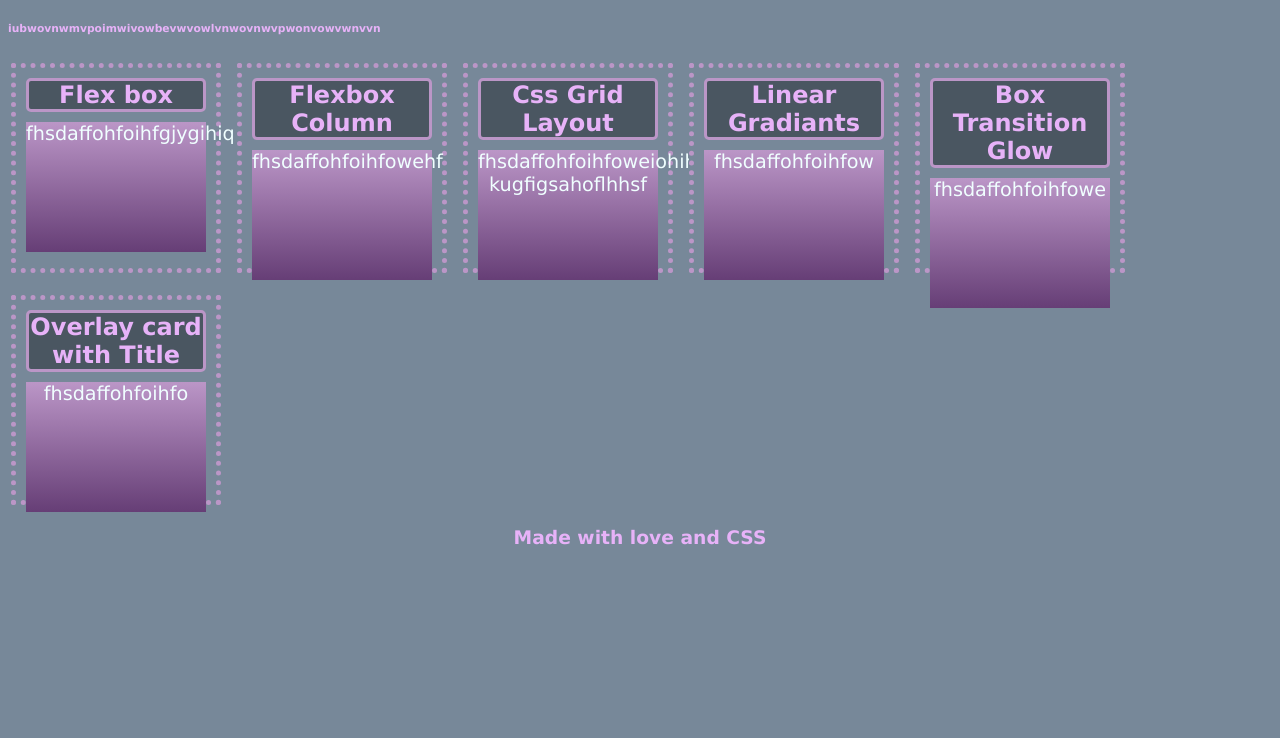
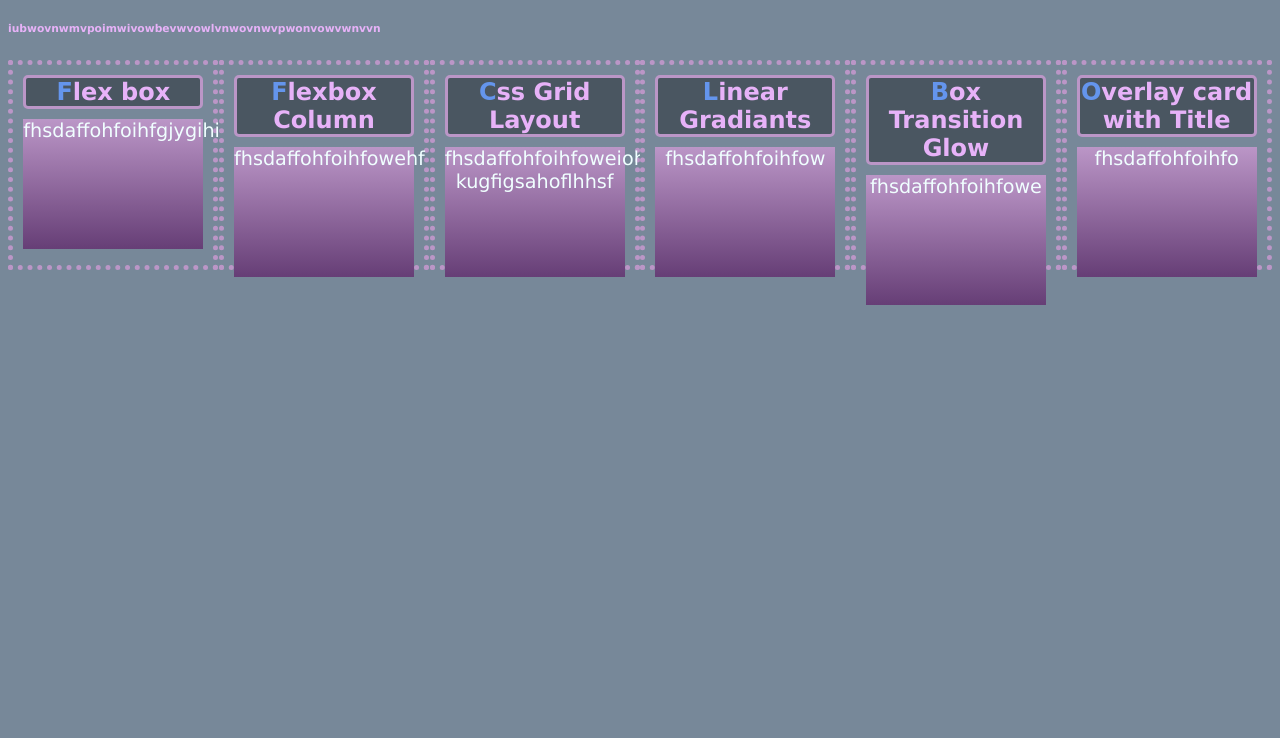
Before and after one commit to will198735/css-snippet-cheatsheet, a plain HTML site: page index.html in a window 1280 px wide. Shown: the part 62-800 px from the top of the page. Drawn offline with Linux system fonts and the light colour scheme.

Commit message:
added a new style way

```diff
--- a/assets/css/style.css
+++ b/assets/css/style.css
@@ -14,25 +14,35 @@ header {
 }
 .wrapper {
   display: flex;
-  flex-direction:row;
+  height: 900px;
+  /* flex-direction: column; */
+  justify-content:space-around;
 
-  flex-wrap: wrap;
-
-  /* display: grid; */
-
-    /* grid-template-columns: 200px 200px 200px; */
-    grid-template-columns: repeat(3, 1fr);
-    grid-auto-rows: 100px;
-    column-gap: 10px;
-    row-gap: 1em;
   }
 .container {
     width: 200px;
     height: 200px;
     background-color: lightslategray;
     border: 5px dotted #bb96c7;
-    pad: 3px;
-    margin: 3px;
+
+    /* pad: 3px;
+    margin: 3px; */
+}
+/* psudo class */
+.container:hover {
+  border-color: aqua;
+  color: yellow;
+
+}
+/* psudo element */
+.container::first-letter{
+  color: cornflowerblue;
+  font-family: cursive;
+}
+h2[data-secret]:hover::after{
+  content: attr(data-secret);
+  margin-top: 10px;
+  color: rgb(125, 78, 214);
 }
 h2 {
   text-align: center;
--- a/index.html
+++ b/index.html
@@ -17,7 +17,8 @@
     <section class="wrapper">
         <!-- card #1 -->
         <div class="container">
-            <h2>Flex box</h2>
+            <h2 data-secret
+            ="My secrete messege">Flex box</h2>
             <p>fhsdaffohfoihfgjygihiq
             </p>
         </div>
```
